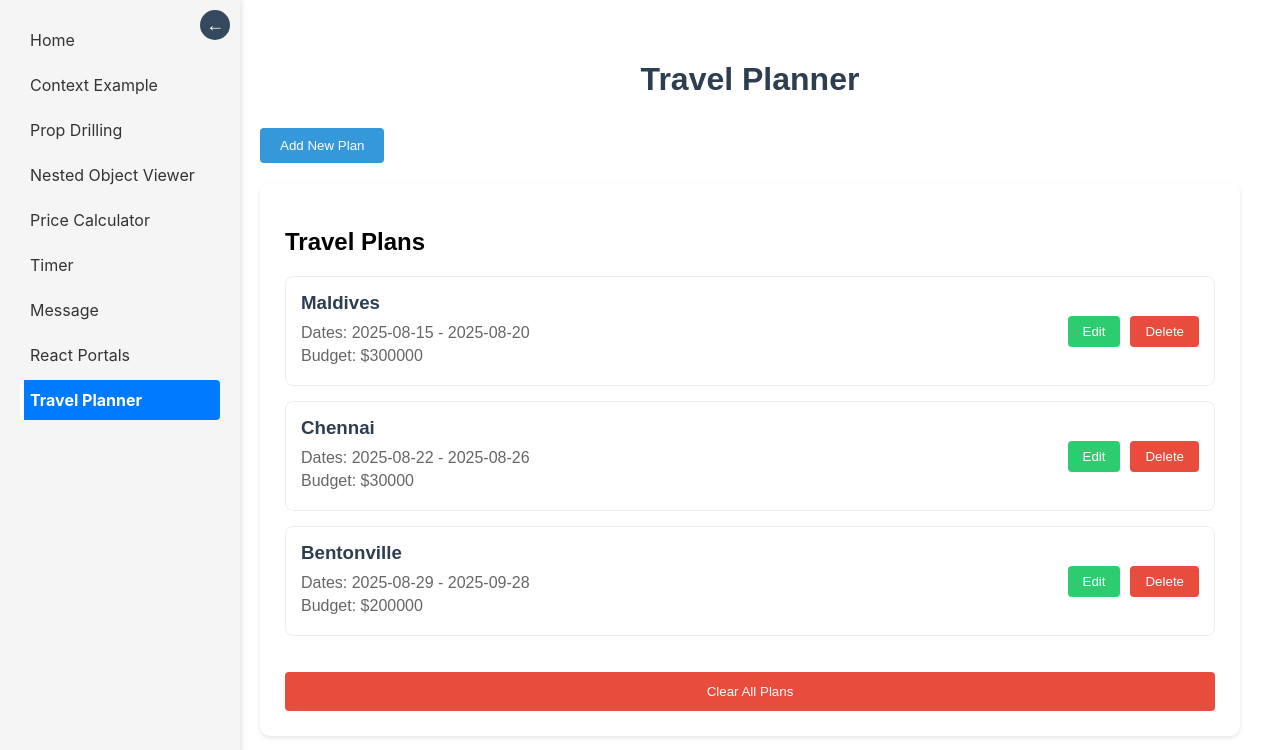
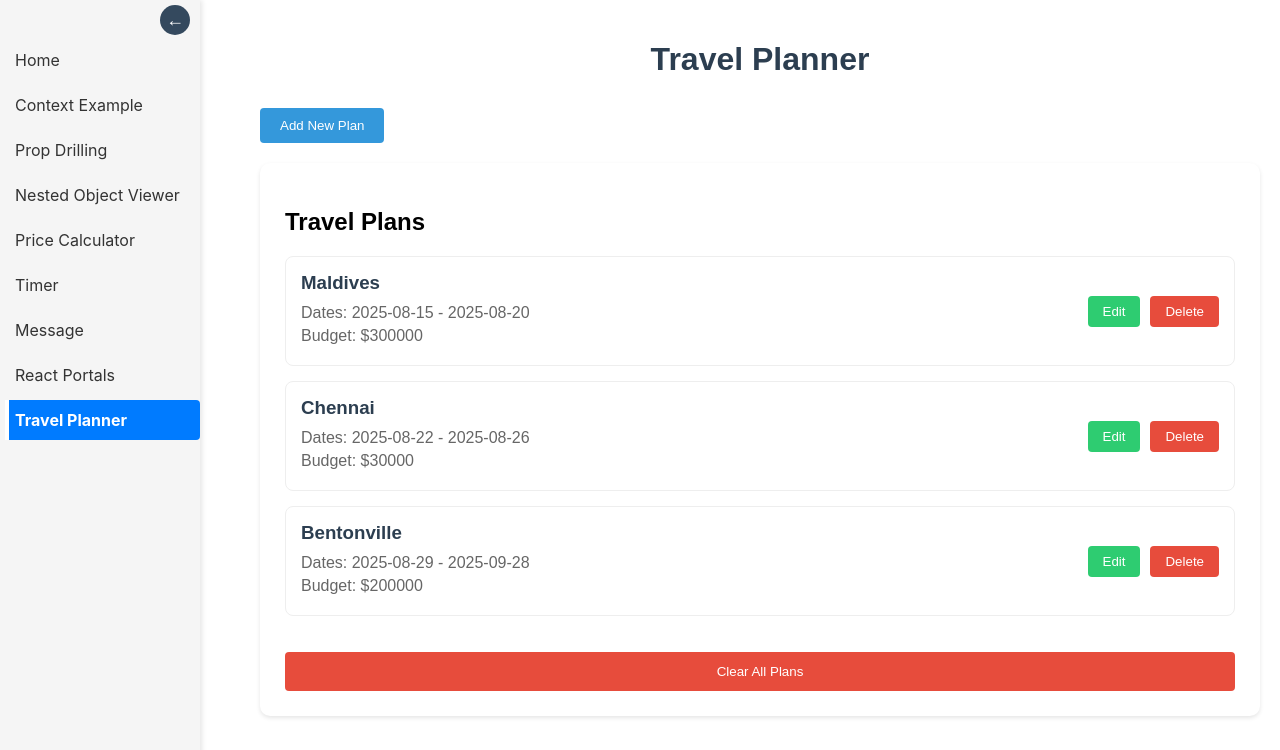
Before and after one commit to ajaykumar-bg/react-test, a React (Create React App) app: page /travel-planner in a window 1280 px wide. Shown: the top 750 px of the page. Built offline with nearby package versions, Linux system fonts and the light colour scheme.

Commit message:
Fixed side menu collapse and items padding/margin

```diff
--- a/src/App.css
+++ b/src/App.css
@@ -10,10 +10,10 @@ aside {
 .container {
   flex-grow: 1;
   padding: 20px;
-  padding-left: 240px;
-  transition: padding-left 0.3s ease;
+  margin-left: 240px;
+  transition: margin-left 0.3s ease;
 }
 
 .container.menu-collapsed {
-  padding-left: 90px;
+  margin-left: 90px;
 }
--- a/src/components/side-menu/SideMenu.css
+++ b/src/components/side-menu/SideMenu.css
@@ -2,7 +2,6 @@
   width: 200px;
   height: 100vh;
   background-color: #f5f5f5;
-  padding: 20px;
   position: fixed;
   left: 0;
   top: 0;
@@ -20,7 +19,7 @@
 .collapse-btn {
   position: absolute;
   right: 10px;
-  top: 10px;
+  top: 5px;
   background: #34495e;
   border: none;
   color: white;
@@ -45,6 +44,15 @@
   white-space: nowrap;
   overflow: hidden;
   text-overflow: ellipsis;
+}
+
+.nav-links {
+  padding-left: 5px;
+  margin-top: 40px;
+}
+
+.side-menu.collapsed .nav-links {
+  padding-left: 0px;
 }
 
 .nav-link {
--- a/src/components/side-menu/SideMenu.js
+++ b/src/components/side-menu/SideMenu.js
@@ -2,6 +2,7 @@ import React from 'react';
 import { NavLink } from 'react-router-dom';
 import './SideMenu.css';
 import { NAV_ROUTES } from './nav.constants';
+import { generateAvatar } from './side-menu.utils';
 
 function SideMenu(props) {
 	const { isCollapsed, onToggleCollapse } = props;
@@ -19,11 +20,13 @@ function SideMenu(props) {
 			>
 				{isCollapsed ? '→' : '←'}
 			</button>
-			{NAV_ROUTES.map((route) => (
-				<NavLink key={route.path} to={route.path} className={getLinkClass}>
-					{route.label}
-				</NavLink>
-			))}
+			<div className='nav-links'>
+				{NAV_ROUTES.map((route) => (
+					<NavLink key={route.path} to={route.path} className={getLinkClass}>
+						{isCollapsed ? generateAvatar(route.label) : route.label}
+					</NavLink>
+				))}
+			</div>
 		</div>
 	);
 }
--- /dev/null
+++ b/src/components/side-menu/side-menu.utils.js
@@ -0,0 +1,9 @@
+export const generateAvatar = (name) => {
+	const nameParts = name.split(' ');
+	const firstInitial = nameParts[0].charAt(0).toUpperCase();
+	const lastInitial =
+		nameParts.length > 1
+			? nameParts[1].charAt(0).toUpperCase()
+			: nameParts[0].charAt(1).toUpperCase();
+	return firstInitial + lastInitial;
+};
--- a/src/components/travel-planner/TravelPlanner.css
+++ b/src/components/travel-planner/TravelPlanner.css
@@ -1,7 +1,5 @@
 /* Main Container Styles */
 .travel-planner {
-  padding: 20px;
-  max-width: 1200px;
   margin: 0 auto;
   font-family: "Arial", sans-serif;
 }
```
